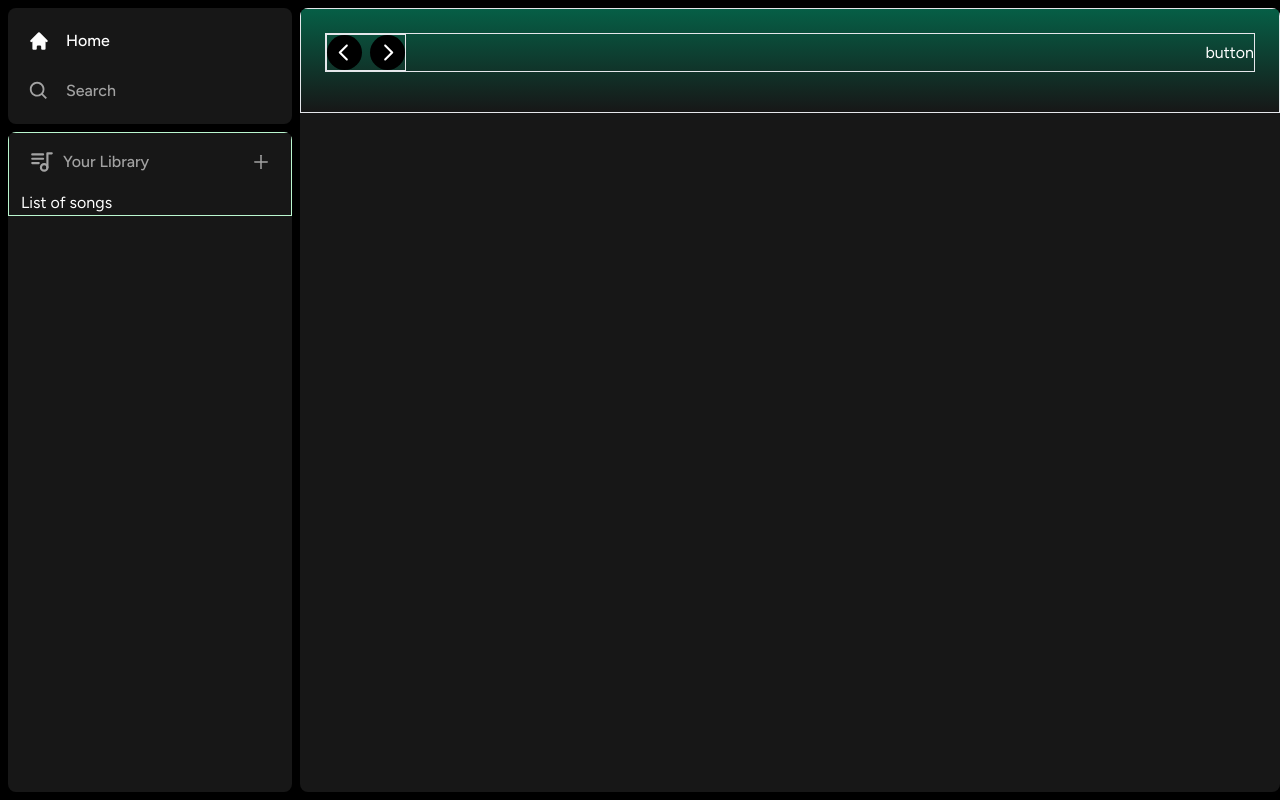
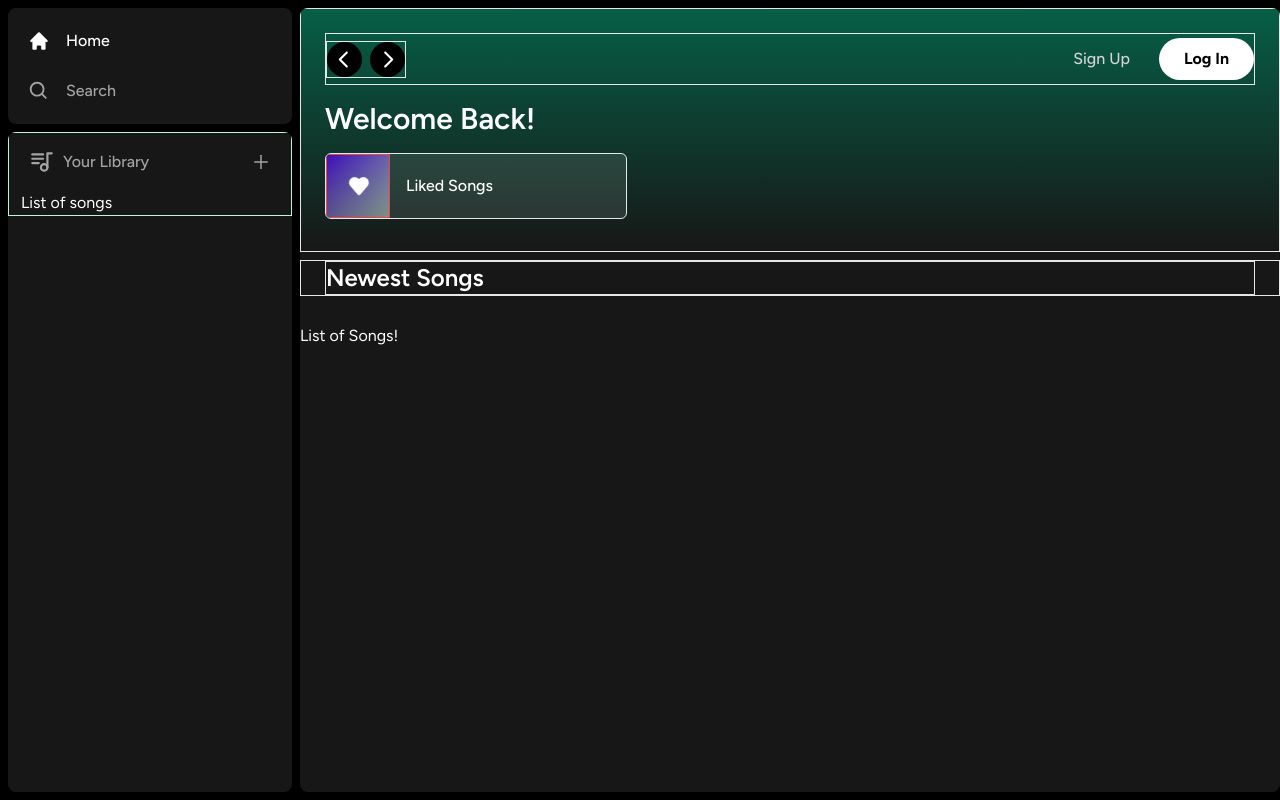
Before and after one commit to rehankhan21/next-spotify, a Next.js app: page / in a window 1280 px wide. Built offline with nearby package versions, Linux system fonts and the light colour scheme.

Commit message:
finished more of the layout

```diff
--- a/app/(site)/page.tsx
+++ b/app/(site)/page.tsx
@@ -1,9 +1,27 @@
 import Header from "@/components/Header";
+import ListItem from "@/components/ListItem";
 
 export default function Home() {
   return (
     <div className=" bg-neutral-900 rounded-lg h-full w-full overflow-hidden overflow-y-auto">
-      <Header>Header</Header>
+      <Header>
+        <div className=" mb-2">
+          <h1 className=" text-white text-3xl font-semibold">Welcome Back!</h1>
+          <div className=" grid grid-cols-1 sm:grid-cols-2 xl:grid-cols-3 2xl:grid-cols-4 gap-3 mt-4">
+            <ListItem
+              image="/images/liked.png"
+              name="Liked Songs"
+              href="liked"
+            />
+          </div>
+        </div>
+      </Header>
+      <div className=" mt-2 mb-7 px-6 border">
+        <div className=" flex justify-between items-center border">
+          <h1 className=" text-white text-2xl font-semibold">Newest Songs</h1>
+        </div>
+      </div>
+      <div>List of Songs!</div>
     </div>
   );
 }
--- a/components/Button.tsx
+++ b/components/Button.tsx
@@ -1,7 +1,31 @@
+import { forwardRef } from "react";
+import { twMerge } from "tailwind-merge";
+
+// instead of writing out all the types for the button oursleves
+// since it was all defualt attributes that the button had
+// we can just extend our interface to the react button html attribute
+// and it will have the types already with the attributes/props
 interface ButtonProps extends React.ButtonHTMLAttributes<HTMLButtonElement> {}
 
-const Button = () => {
-  return <div>button</div>;
-};
+const Button = forwardRef<HTMLButtonElement, ButtonProps>(
+  ({ className, children, disabled, type = "button", ...props }, ref) => {
+    return (
+      <button
+        type={type}
+        className={twMerge(
+          ` w-full rounded-full bg-green-500 border border-transparent px-3 py-3 disabled:cursor-not-allowed disabled:opacity-50 text-black font-bold hover:opacity-75 transition`,
+          className
+        )}
+        disabled={disabled}
+        ref={ref}
+        {...props}
+      >
+        {children}
+      </button>
+    );
+  }
+);
+
+Button.displayName = "Button";
 
 export default Button;
--- a/components/Header.tsx
+++ b/components/Header.tsx
@@ -54,11 +54,22 @@ const Header: React.FC<HeaderProps> = ({ children, className }) => {
           <>
             {/* empty fragment for if we care logged in or not */}
             <div>
-              <Button>Sign Up</Button>
+              <Button
+                onClick={() => {}}
+                className=" bg-transparent text-neutral-300 font-medium"
+              >
+                Sign Up
+              </Button>
+            </div>
+            <div>
+              <Button onClick={() => {}} className=" bg-white px-6 py-2">
+                Log In
+              </Button>
             </div>
           </>
         </div>
       </div>
+      {children}
     </div>
   );
 };
--- /dev/null
+++ b/components/ListItem.tsx
@@ -0,0 +1,42 @@
+"use client";
+import Image from "next/image";
+import { useRouter } from "next/navigation";
+import { FaPlay } from "react-icons/fa";
+
+// interactive component
+
+interface ListItemProps {
+  image: string;
+  name: string;
+  href: string;
+}
+
+const ListItem: React.FC<ListItemProps> = ({ image, name, href }) => {
+  const router = useRouter();
+
+  const onClick = () => {
+    // Add authentication before push
+    // route guarding
+    router.push(href);
+  };
+
+  return (
+    // if we add group to the parent element, when we add hover group to a child element
+    // watever we add to the child also affects the group parent, so if we hover over the parent
+    // then the child will get is hover effect
+    <button
+      onClick={onClick}
+      className=" relative group flex items-center rounded-md overflow-hidden gap-x-4 bg-neutral-100/10 hover:bg-neutral-100/20 transition pr-4 border"
+    >
+      <div className=" relative min-h-[64px] min-w-[64px] border border-red-500">
+        <Image src={image} alt={image} className=" object-cover" fill />
+      </div>
+      <p className=" font-medium truncate py-5">{name}</p>
+      <div className=" absolute transition opacity-0 rounded-full flex items-center justify-center bg-green-500 p-4 drop-shadow-md right-5 group-hover:opacity-100 hover:scale-110">
+        <FaPlay className=" text-black" />
+      </div>
+    </button>
+  );
+};
+
+export default ListItem;
```
Also changed, not shown: public/images/liked.png (added).
